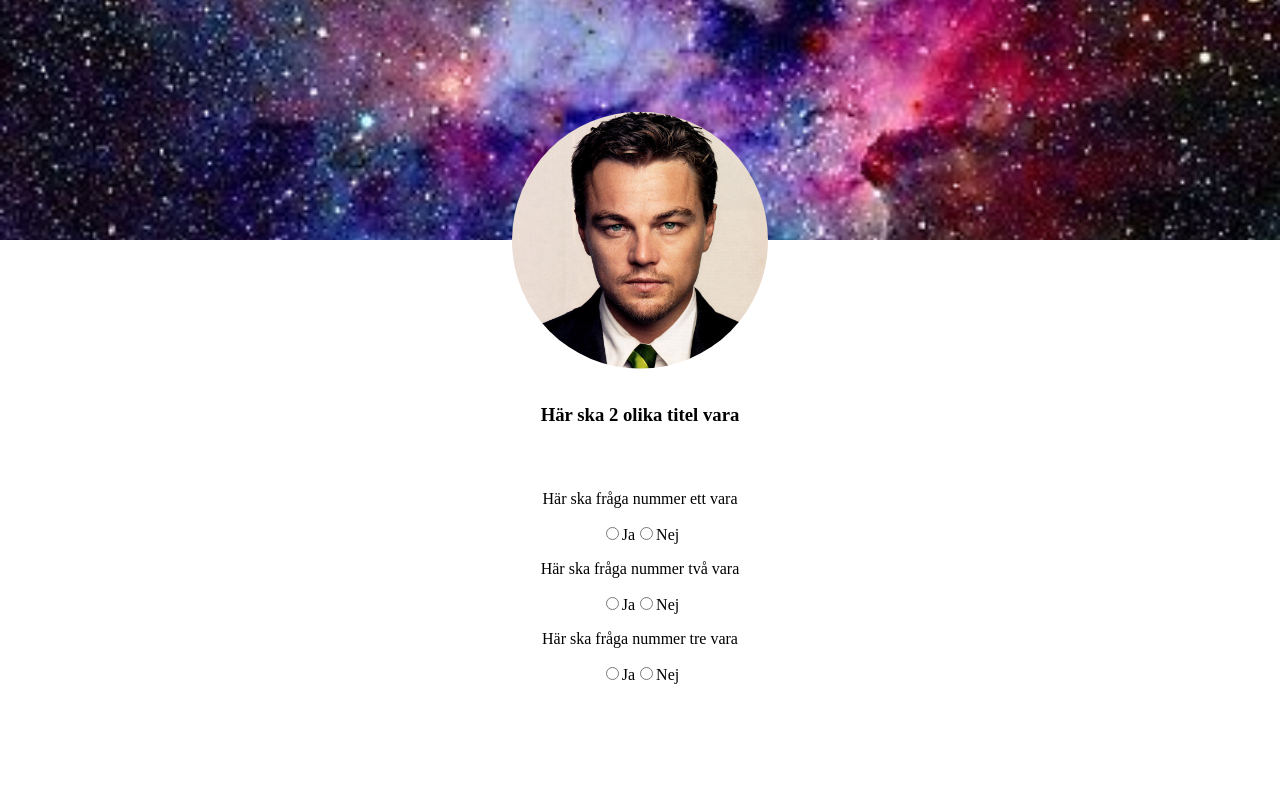
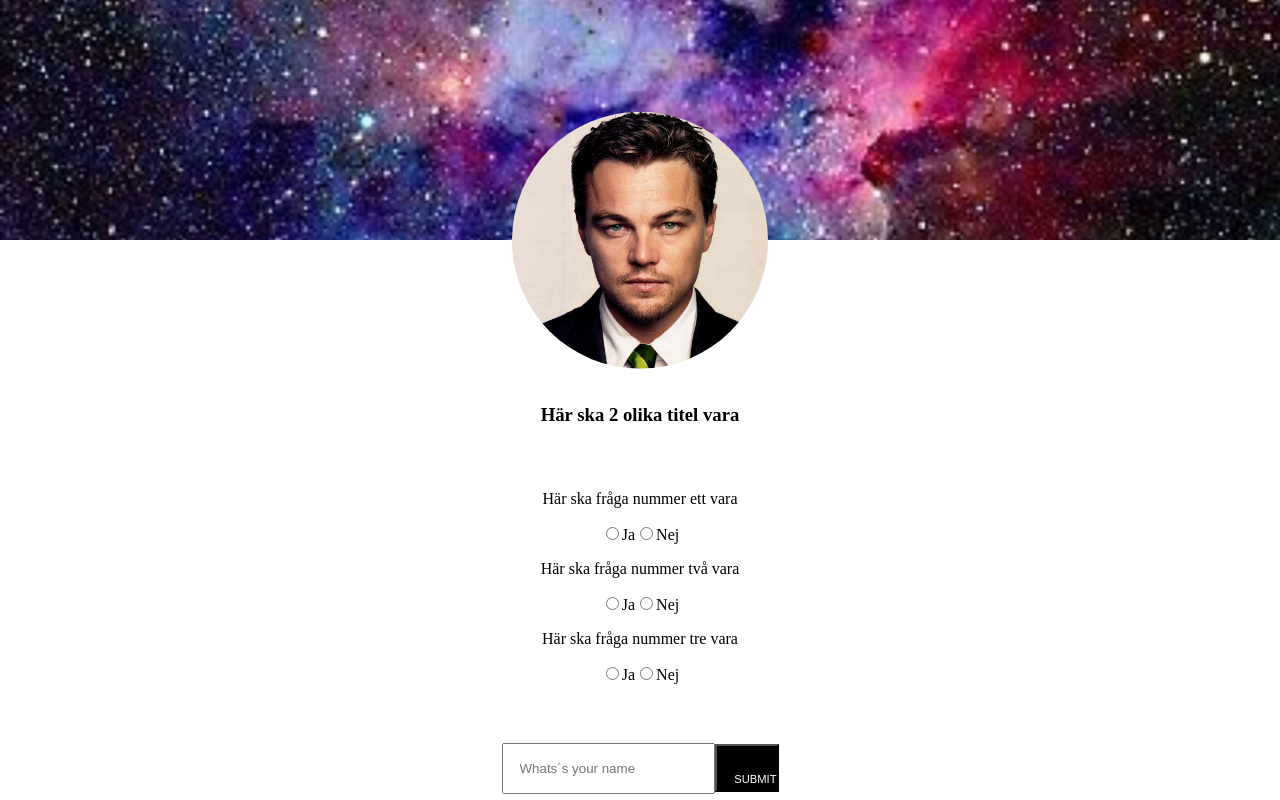
Before and after one commit to 1974pontus/R-U-CHORE, a React (Create React App) app: page / in a window 1280 px wide. Built offline with nearby package versions, Linux system fonts and the light colour scheme.

Commit message:
working formfield

```diff
--- a/src/components/ViewContainer/MainView.tsx
+++ b/src/components/ViewContainer/MainView.tsx
@@ -1,13 +1,27 @@
-import React from 'react';
+import React, { ChangeEvent, MouseEvent } from 'react';
 import QuestionForm from "./QuestionForm";
+import FormField from './FormField';
 
 interface Props {
     onProfilSelected: (profile: string) => void
 }
 
 const MainView = (props: Props) => {
+
+    const handleChange = (e: ChangeEvent<HTMLInputElement>) => {
+        console.log(e + 'handlechange')
+    }
+
+    const handleSubmit = (e: MouseEvent<HTMLButtonElement>) => {
+        console.log(e + 'handleSubmit')
+    }
+
 return (
+    <React.Fragment>
     <QuestionForm onSubmit={props.onProfilSelected}/>
+    <FormField type={"text"}onChange={handleChange} inputplaceholder={'Whats´s your name'} value="" onClick={handleSubmit} buttontext={'SUBMIT'}/>
+
+    </React.Fragment>
 )
 }
 
```
